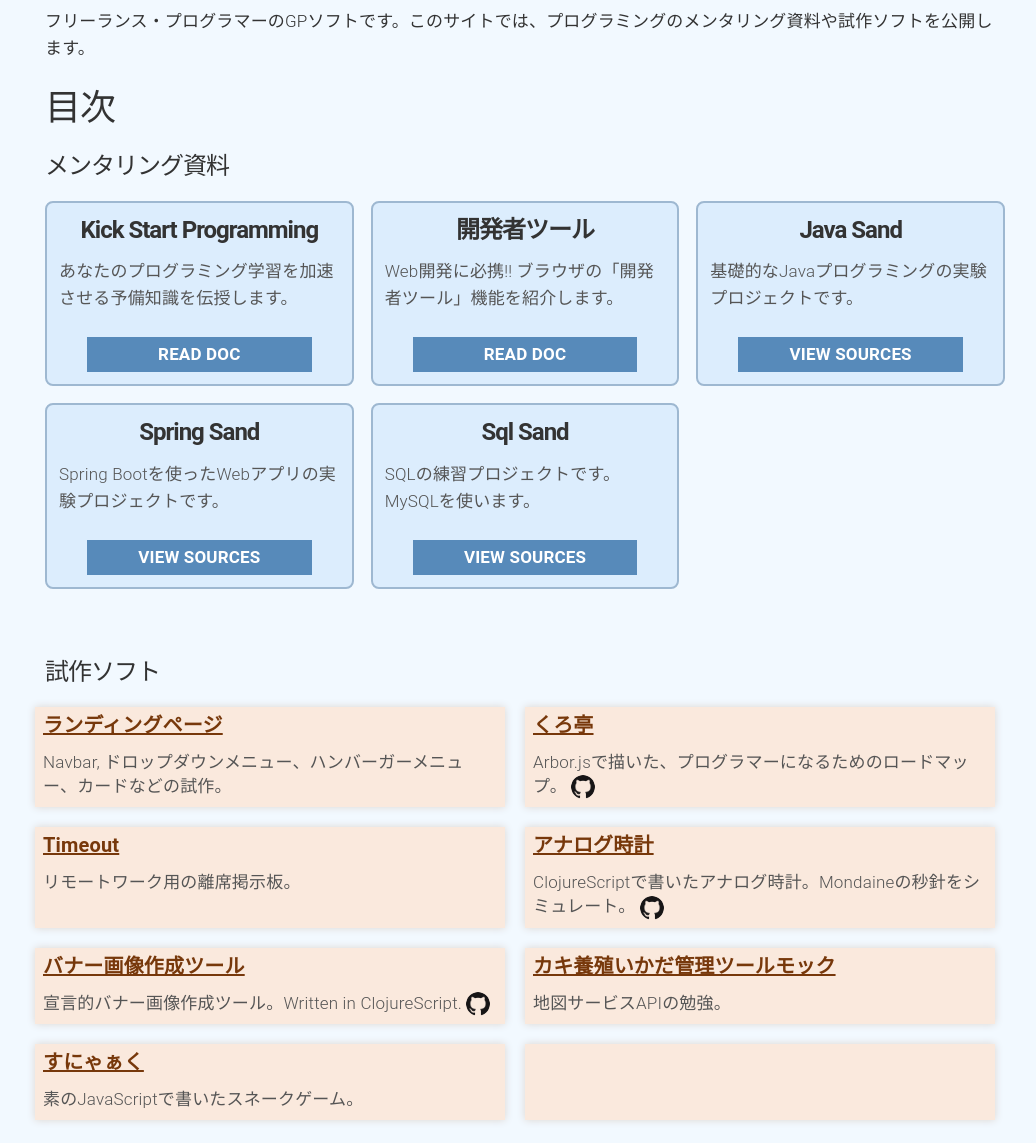
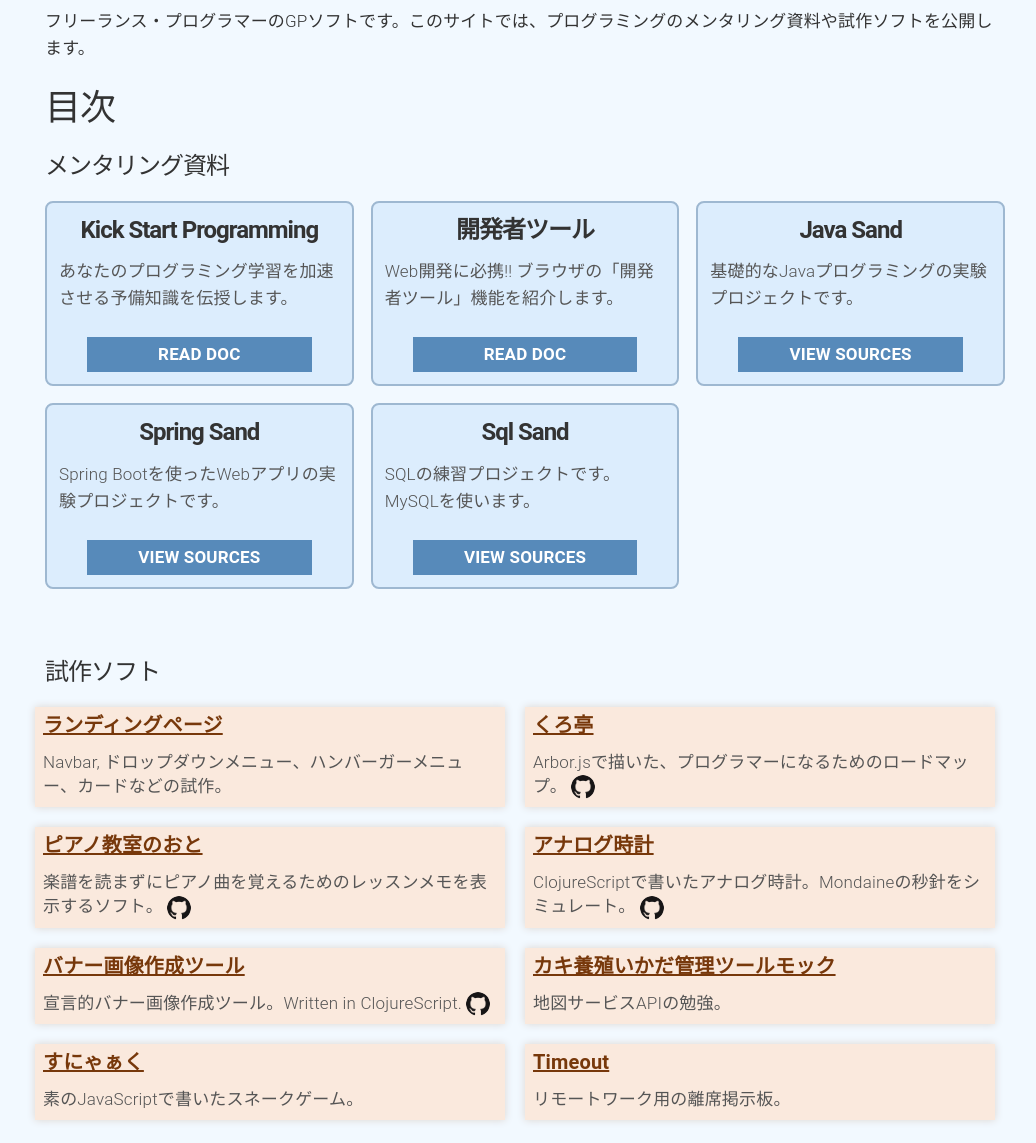
Before and after one commit to gpsoft/gpsoft.github.io, a plain HTML site: page index.html in a window 1280 px wide. Shown: the whole page, without its empty margins (115-1151 px from the left). Drawn offline with Linux system fonts and the light colour scheme.

Commit message:
Add mpnote

```diff
--- a/index.html
+++ b/index.html
@@ -62,8 +62,13 @@
 				</div>
 				<div class="row">
 					<div class="column prg-card">
-						<a class="prg-card__link" href="timeout/">Timeout</a>
-						<p class="prg-card__desc">リモートワーク用の離席掲示板。</p>
+						<a class="prg-card__link" href="mpnote/">ピアノ教室のおと</a>
+						<p class="prg-card__desc">楽譜を読まずにピアノ曲を覚えるためのレッスンメモを表示するソフト。
+							<a href="https://github.com/gpsoft/mpnote">
+								<img class="prg-card__github" src="img/github.png"
+									srcset="img/github.png 1x, img/github@2x.png 2x">
+							</a>
+						</p>
 					</div>
 					<div class="column prg-card">
 						<a class="prg-card__link" href="cloclock/">アナログ時計</a>
@@ -96,6 +101,8 @@
 						<p class="prg-card__desc">素のJavaScriptで書いたスネークゲーム。</p>
 					</div>
 					<div class="column prg-card">
+						<a class="prg-card__link" href="timeout/">Timeout</a>
+						<p class="prg-card__desc">リモートワーク用の離席掲示板。</p>
 					</div>
 				</div>
 			</article>
```
